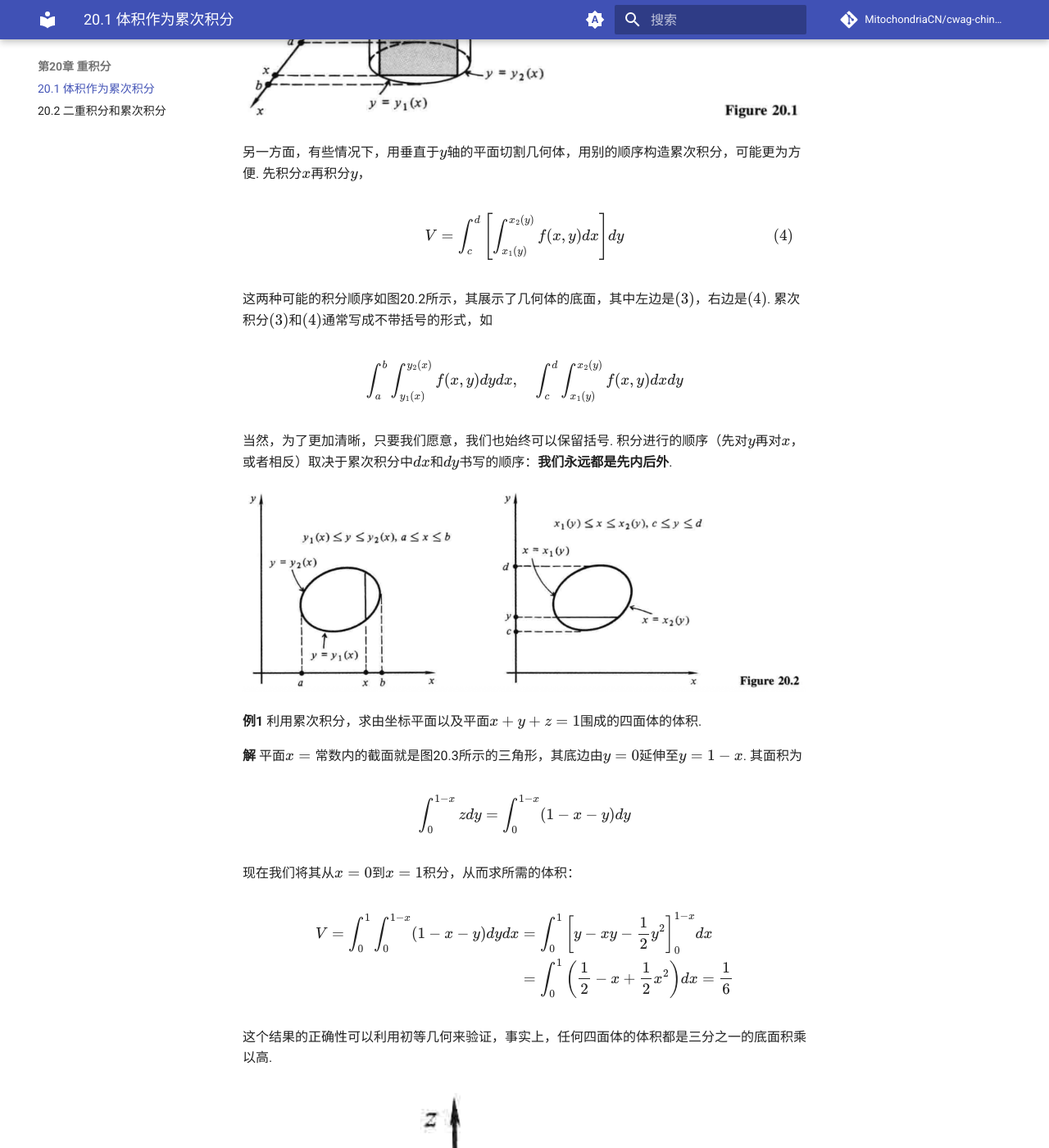
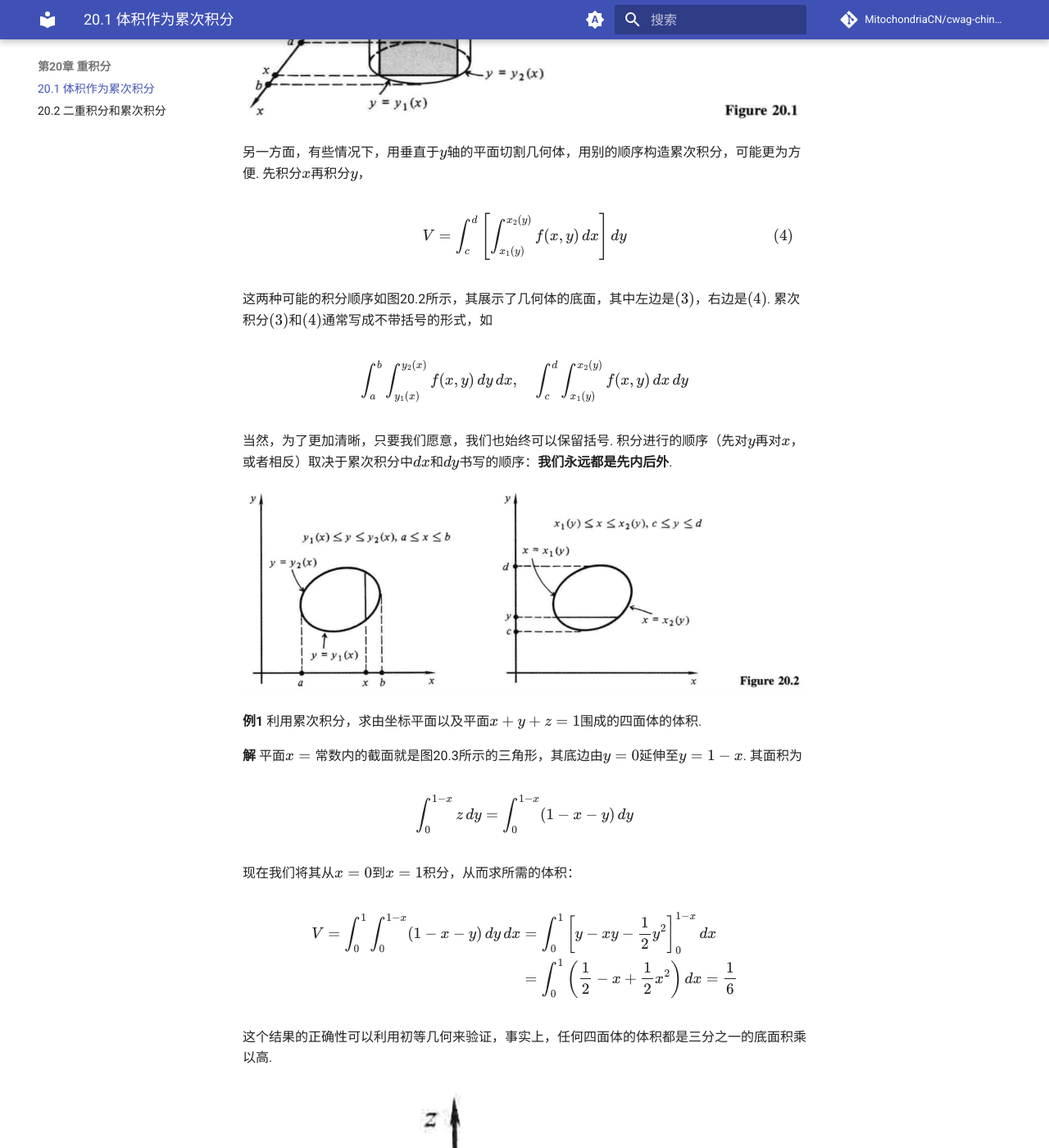
Before and after one commit to MitochondriaCN/cwag-chinese, an MkDocs documentation site: the page built from docs/20/1.md, in a window 1280 px wide and 1400 px high, scrolled down 1659 px. Shown: the whole window at 82% size. Built offline with MkDocs 1.6.1 and Material for MkDocs 9.7.7, drawn with Linux system fonts in a browser that asks for light colours; comment, search, counter and statistics services are not loaded; some of the changed text lies outside the part shown.

Commit message:
fix: 20.1积分间距修正

```diff
--- a/docs/20/1.md
+++ b/docs/20/1.md
@@ -34,11 +34,11 @@ $$V=\int_a^b \left[\int_{y_1(x)}^{y_2(x)}f(x,y)dy\right]dx \tag{3}$$
 
 另一方面，有些情况下，用垂直于$y$轴的平面切割几何体，用别的顺序构造累次积分，可能更为方便. 先积分$x$再积分$y$，
 
-$$V=\int_c^d \left[\int_{x_1(y)}^{x_2(y)}f(x,y)dx\right]dy \tag{4}$$
+$$V=\int_c^d \left[\int_{x_1(y)}^{x_2(y)}f(x,y)\,dx\right]\,dy \tag{4}$$
 
 这两种可能的积分顺序如图20.2所示，其展示了几何体的底面，其中左边是$(3)$，右边是$(4)$. 累次积分$(3)$和$(4)$通常写成不带括号的形式，如
 
-$$\int_a^b \int_{y_1(x)}^{y_2(x)} f(x,y) dy dx , \quad \int_c^d \int_{x_1(y)}^{x_2(y)}f(x,y) dx dy$$
+$$\int_a^b \int_{y_1(x)}^{y_2(x)} f(x,y)\,dy\,dx , \quad \int_c^d \int_{x_1(y)}^{x_2(y)}f(x,y)\,dx\,dy$$
 
 当然，为了更加清晰，只要我们愿意，我们也始终可以保留括号. 积分进行的顺序（先对$y$再对$x$，或者相反）取决于累次积分中$dx$和$dy$书写的顺序：**我们永远都是先内后外**.
 
@@ -48,14 +48,14 @@ $$\int_a^b \int_{y_1(x)}^{y_2(x)} f(x,y) dy dx , \quad \int_c^d \int_{x_1(y)}^{x
 
 **解** 平面$x=常数$内的截面就是图20.3所示的三角形，其底边由$y=0$延伸至$y=1-x$. 其面积为
 
-$$\int_0^{1-x} z dy=\int_0^{1-x} (1-x-y) dy$$
+$$\int_0^{1-x} z\,dy=\int_0^{1-x} (1-x-y)\,dy$$
 
 现在我们将其从$x=0$到$x=1$积分，从而求所需的体积：
 
 $$
 \begin{align}
-V=\int_0^1 \int_0^{1-x} (1-x-y) dy dx &= \int_0^1 \left[y-xy-\frac{1}{2}y^2\right]_0^{1-x}dx \\
-&= \int_0^1 \left(\frac{1}{2}-x+\frac{1}{2}x^2\right)dx = \frac{1}{6}
+V=\int_0^1 \int_0^{1-x} (1-x-y)\,dy\,dx &= \int_0^1 \left[y-xy-\frac{1}{2}y^2\right]_0^{1-x}\,dx \\
+&= \int_0^1 \left(\frac{1}{2}-x+\frac{1}{2}x^2\right)\,dx = \frac{1}{6}
 \end{align}
 $$
 
@@ -67,7 +67,7 @@ $$
 
 **例2** 求累次积分
 
-$$\int_{-1}^2 \int_{x^2}^4 f(x,y) dy dx$$
+$$\int_{-1}^2 \int_{x^2}^4 f(x,y)\,dy\,dx$$
 
 在$xy$平面内的积分区域.
 
@@ -79,17 +79,17 @@ $$\int_{-1}^2 \int_{x^2}^4 f(x,y) dy dx$$
 
 **例3** 累次积分
 
-$$\int_0^1 \int_{x^2}^x 2y dy dx \tag{5}$$
+$$\int_0^1 \int_{x^2}^x 2y\,dy\,dx \tag{5}$$
 
 在$xy$平面的一个特定区域上进行. 写出一个等价的积分，其积分顺序相反；并计算两个积分.
 
 **解** 我们注意到所给积分在图20.5所示区域内进行，位于曲线$y=x^2$和$y=x$之间，其中$0 \le x \le 1$. 当积分顺序反转，$y$首先在$y=0$和$y=1$中保持固定，而$x$从$x=y$增长到$x=y^{1/2}$. 因此所求积分为
 
-$$\int_0^1 \int_y^{y^{1/2}} 2y dx dy = \int_0^1 [2xy]_y^{y^{1/2}} dy = \int_0^1(2y^{3/2} - 2y^2) dy = \frac{2}{15}$$
+$$\int_0^1 \int_y^{y^{1/2}} 2y\,dx\,dy = \int_0^1 [2xy]_y^{y^{1/2}}\,dy = \int_0^1(2y^{3/2} - 2y^2)\,dy = \frac{2}{15}$$
 
 所给积分$(5)$也有相同值，
 
-$$\int_0^1 \int_{x^2}^{x} 2y dy dx = \int_0^1 [y^2]_{x^2}^x dx = \int_0^1(x^2-x^4)dx = \frac{2}{15}$$
+$$\int_0^1 \int_{x^2}^{x} 2y\,dy\,dx = \int_0^1 [y^2]_{x^2}^x\,dx = \int_0^1(x^2-x^4)\,dx = \frac{2}{15}$$
 
 因为两个累次积分都给出特定几何体的体积，这个体积无论怎样算出，必然相同. 在这类计算问题中，我们当然可以自由使用任何所需的来自我们过往经验的积分方法——三角换元法、分部积分法等等.
 
@@ -100,4 +100,4 @@ $$\int_0^1 \int_{x^2}^{x} 2y dy dx = \int_0^1 [y^2]_{x^2}^x dx = \int_0^1(x^2-x^
 
 [^2]: repeated——译注
 
-[^3]: 注意到，$\int_a^b f(x,y) dy$的结果通常是关于$x$的函数. ——译注
+[^3]: 注意到，$\int_a^b f(x,y)\,dy$的结果通常是关于$x$的函数. ——译注
```
Also changed, not shown: other parts of docs/20/1.md (+6 -6 lines).
